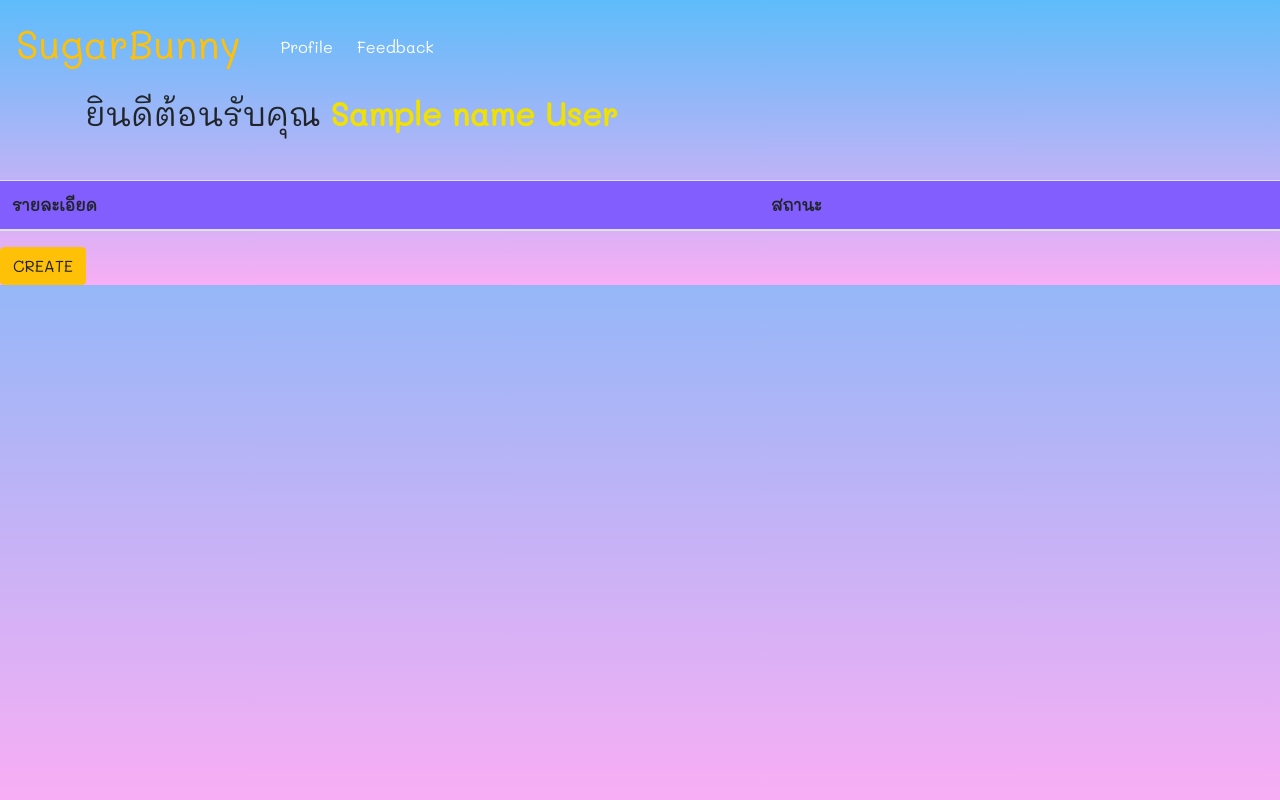
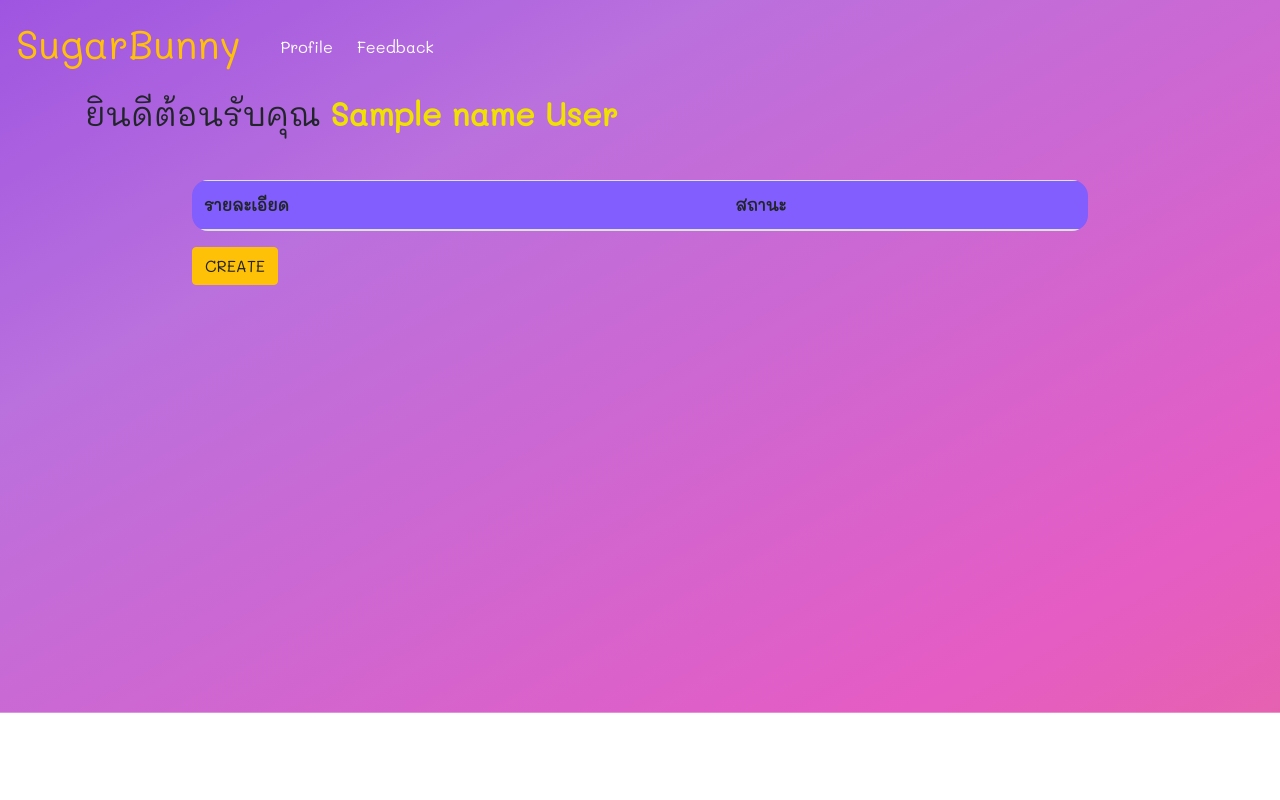
Before and after one commit to somjukss/projectDistributor, a Django app: template products/templates/feedback/feedback.html in a window 1280 px wide. Run offline with Django 3.2, Linux system fonts and the light colour scheme; the template is opened without the code that fills it: most values are stand-ins (such as "Sample title", 1, 10 or a date in 2020); lists and menus that the app fills with data are empty; some libraries are stand-ins or nearby versions.

Commit message:
style feedback

```diff
--- a/products/templates/feedback/feedback.html
+++ b/products/templates/feedback/feedback.html
@@ -61,7 +61,7 @@
         {% endfor %}
         </tbody>
     </table>
-    <a href="{% url 'create-feedback' %}"><button type="button" class="btn btn-warning">CREATE</button></a>
+    <a href="{% url 'create-feedback' %}" style="margin-left: 15%"><button type="button" class="btn btn-warning">CREATE</button></a>
 </body>
 
 </html>
--- a/static/css/feedback-style.css
+++ b/static/css/feedback-style.css
@@ -1,12 +1,25 @@
 @import url('https://fonts.googleapis.com/css?family=Mali');
 
 html, body {
-    background-image: linear-gradient(to bottom, rgb(94, 188, 250), rgb(248, 174, 244));
+    background: linear-gradient(150deg,#53a9b8,#4cade0, #843ae4,#ba70dd, #e55cc4, #e7707a);
+    background-size: 400% 400%;
     background-repeat: no-repeat;
-    min-height: 100%;
+    animation: raed 5s infinite ease-in-out;
     font-family: 'Mali', cursive;
 }
-
+@keyframes raed{
+    0%{background-position: 0% 50%}
+    50%{background-position: 100% 50%}
+    100%{background-position: 0% 50%}
+}
+.table {
+  border-collapse: collapse;
+  border-radius: 1em;
+  overflow: hidden;
+  width: 70%;
+    margin-left: auto;
+    margin-right: auto;
+}
 .navbar-brand{
     font-family: 'Mali', cursive;
     font-size: 40px;
```
